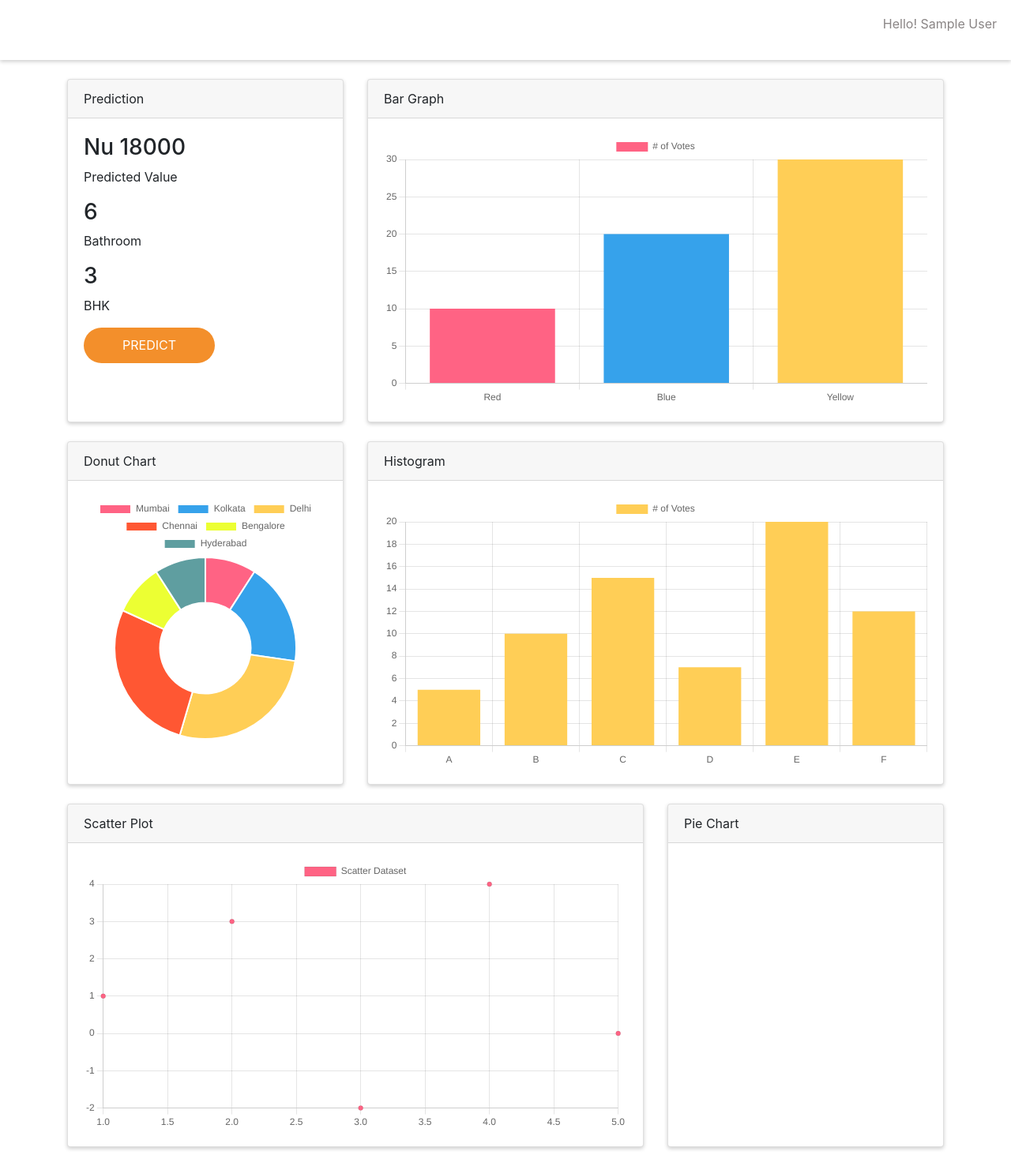
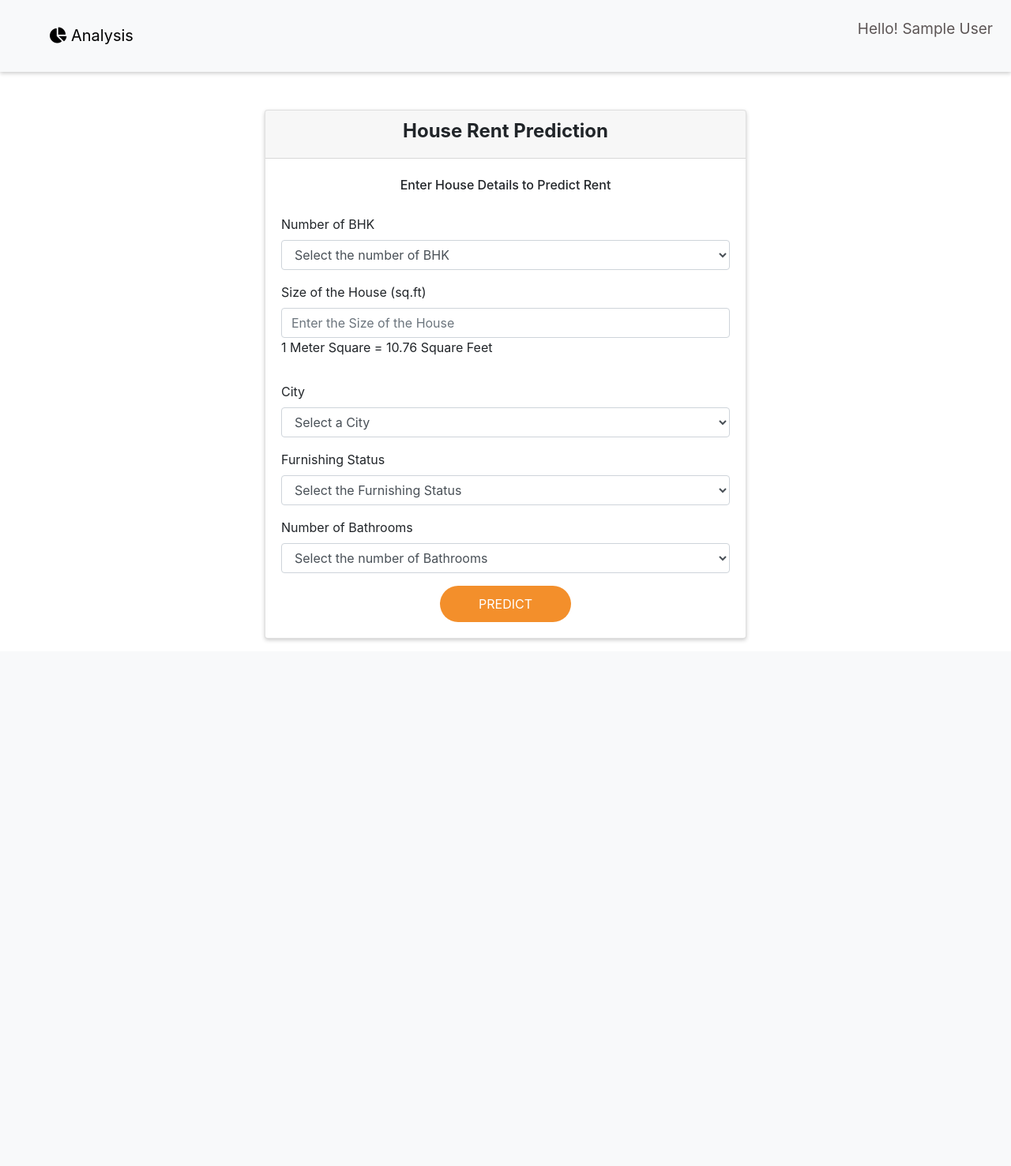
Before and after one commit to damtz/nsb-data-analysis, a Django app: page /home in a window 1280 px wide. Shown: the whole page at 79% size. After the commit the page ends 812 px from the top, so only its background shows below. Run offline with Django 3.2, Linux system fonts and the light colour scheme; the visitor is signed in with stand-in values (Sample User, id 1); a map, chart or similar area stays blank; parts of the project's set-up code (start-up, migrations or seed data) failed here and were passed over; some libraries are stand-ins or nearby versions.

Commit message:
Update home.html

```diff
--- a/myapp/templates/home.html
+++ b/myapp/templates/home.html
@@ -1,33 +1,32 @@
-{% load static %}
 <!DOCTYPE html>
 <html lang="en">
 
 <head>
     <meta charset="UTF-8">
     <meta name="viewport" content="width=device-width, initial-scale=1.0">
-    <title>Chart Examples</title>
-    <link rel="stylesheet" href="https://stackpath.bootstrapcdn.com/bootstrap/4.5.2/css/bootstrap.min.css">
+    <title>Predict Form</title>
+    <link rel="stylesheet" href="https://cdn.jsdelivr.net/npm/bootstrap@4.0.0/dist/css/bootstrap.min.css" integrity="sha384-Gn5384xqQ1aoWXA+058RXPxPg6fy4IWvTNh0E263XmFcJlSAwiGgFAW/dAiS6JXm" crossorigin="anonymous">
     <link rel="stylesheet" href="https://cdnjs.cloudflare.com/ajax/libs/font-awesome/5.15.4/css/all.min.css">
-    <link href="https://fonts.googleapis.com/css2?family=Poppins:wght@300;500;600&display=swap" rel="stylesheet">
+
     <style>
-        .card {
-            height: 100%;
-        }
         .navbar {
-            background-color: white;
+            background-color: whitesmoke;
             color: black;
             align-items: right;
-            padding: 10px;
+            font-size: 20px;
+            font-weight: 400;
+            padding: 15px;
             box-shadow: 0 2px 5px rgba(0, 0, 0, 0.2);
             justify-content: flex-end;
         }
         .dropdown {
             position: relative;
             display: inline-block;
+            font-size: 16px;
         }
         .navbar p.dropbtn {
-            color: rgb(138, 133, 133);
-            font-size: 16px;
+            color: rgb(92, 85, 85);
+            font-size: 19px;
             cursor: pointer;
             padding: 8px;
             display: flex;
@@ -46,6 +45,28 @@
         }
         .card-body .btn:hover{
             background-color: white;
+            border: solid 1px #F38F2B;
+            color: black;
+        }
+        .closeBtnContainer {
+            display: flex;
+            justify-content: center;
+            align-items: center;
+            margin-top: 1rem;
+        }
+        .closeBtn{
+            background-color: #F38F2B;
+            color: white;
+            padding: .2rem;
+            padding-left: 1rem;
+            padding-right: 1rem;
+            border-radius: 2rem;
+            height: auto;
+            width: auto;
+            border: #f1f1f1;
+        }
+        .closeBtn:hover{
+            background-color: white;
             border: solid 2px #F38F2B;
             color: black;
         }
@@ -63,7 +84,6 @@
             padding: 2px;
             color: gray;
         }
-
         .show {
             display: block;
         }
@@ -81,11 +101,86 @@
             background-color: #f1f1f1;
             color: rgb(51, 50, 50);
         }
+        .btn-trial {
+            background-color: #F38F2B;
+            color: white;
+            padding-left: 2.3rem;
+            padding-right: 2.3rem;
+            padding-top: 0.6rem;
+            padding-bottom: 0.6rem;
+            border-radius: 2rem;
+        }
+
+        .btn-trial:hover {
+            background-color: white;
+            border: solid 2px #F38F2B;
+            color: black;
+        }
+        .navbar p{
+            margin-left: auto;
+        }
+        .popup {
+            display: none;
+            position: fixed;
+            top: 50%;
+            left: 50%;
+            transform: translate(-50%, -50%);
+            background-color: white;
+            color: rgb(8, 7, 7);
+            padding: 20px;
+            border-radius: 5px;
+            z-index: 9999;
+            box-shadow: 2px 2px 4px 0 rgba(0, 0, 0, 0.2);
+            width: 400px;
+            font-size: 18px;
+        }
+        .backdrop {
+            display: none;
+            position: fixed;
+            top: 0;
+            left: 0;
+            width: 100%;
+            height: 100%;
+            background-color: rgba(0, 0, 0, 0.5);
+            z-index: 9998;
+        }
+        .popup.show {
+            display: block;
+        }
+        .bold-text {
+            font-weight: bold;
+        }
+        .container {
+            width: 50%;
+            padding-right: 15px;
+            padding-left: 15px;
+            margin-right: auto;
+            margin-left: auto;
+        }
+        .nav-link{
+            color: black !important;
+        }
+        .nav-link:hover{
+            color: green !important;
+        }
+        .nav-item{
+            padding-left: 40px;
+        }
     </style>
 </head>
 
 <body>
-    <nav class="navbar">
+    <nav class="navbar navbar-expand-lg navbar-light bg-light">
+        <button class="navbar-toggler" type="button" data-toggle="collapse" data-target="#navbarNav" aria-controls="navbarNav" aria-expanded="false" aria-label="Toggle navigation">
+          <span class="navbar-toggler-icon"></span>
+        </button>
+        <div class="collapse navbar-collapse" id="navbarNav">
+          <ul class="navbar-nav">
+            <li class="nav-item active">
+                <a class="nav-link" href="http://10/70.91.61:8051"> <i class="fas fa-chart-pie"></i> Analysis</a>
+            </li>
+          </ul>
+        </div>
         {% if user.is_authenticated %}
         <div class="dropdown">
             <p class="dropbtn" onclick="toggleDropdown()">
@@ -96,163 +191,130 @@
                     <i class="fas fa-power-off"></i>Logout
                 </a>
             </div>
+
         </div>
         {% endif %}
       </nav>
     <div class="container">
-        <div class="row">
-            <div class="col-md-4 mb-4 mt-4 ">
-                <div class="card">
-                    <div class="card-header">
-                        Prediction
+        <div class="card mt-5 mb-3">
+            <div class="card-header text-center">
+                <h4><b>House Rent Prediction</b></h3>
+            </div> <br>
+            <div class="description text-center">
+                <h6>Enter House Details to Predict Rent</h6>
             </div>
             <div class="card-body">
-                        <h3>Nu 18000</h3>
-                        <p>Predicted Value</p>
-                        <h3>6</h3>
-                        <p>Bathroom</p>
-                        <h3>3</h3>
-                        <p>BHK</p>
-                        <a href="{% url 'predict' %}" class="btn">PREDICT</a>
+
+                <form method="post" action="{% url 'result' %}" id="myForm">
+                    {% csrf_token %}
+                    <div class="form-row">
+                        <div class="form-group col-md-12">
+                            <label for="inputState">Number of BHK</label>
+                            <select id="inputState" class="form-control" name="n0" required>
+                                <option selected>Select the number of BHK</option>
+                                <option>1</option>
+                                <option>2</option>
+                                <option>3</option>
+                                <option>4</option>
+                                <option>5</option>
+                                <option>6</option>
+                            </select>
+                        </div>
+                        <div class="form-group col-md-12">
+                            <label for="inputPassword4">Size of the House (sq.ft)</label>
+                            <input type="number" class="form-control" id="inputPassword4" placeholder="Enter the Size of the House" name="n1" required>
+                            <p>1 Meter Square = 10.76 Square Feet</p>
+                        </div>
+                        <div class="form-group col-md-12">
+                            <label for="inputState2">City</label>
+                            <select id="inputState2" class="form-control" name="n2" required>
+                                <option selected>Select a City</option>
+                                <option>Kolkata</option>
+                                <option>Mumbai</option>
+                                <option>Delhi</option>
+                                <option>Bengalore</option>
+                                <option>Hyderabad</option>
+                                <option>Chennai</option>
+                            </select>
+                        </div>
+                        <div class="form-group col-md-12">
+                            <label for="inputState3">Furnishing Status</label>
+                            <select id="inputState3" class="form-control" name="n3">
+                                <option selected>Select the Furnishing Status</option>
+                                <option>Furnished</option>
+                                <option>UnFurnished</option>
+                                <option>Semi-Furnished</option>
+                            </select>
+                        </div>
+                        <div class="form-group col-md-12">
+                            <label for="inputState4">Number of Bathrooms</label>
+                            <select id="inputState4" class="form-control" name="n4">
+                                <option selected>Select the number of Bathrooms</option>
+                                <option>1</option>
+                                <option>2</option>
+                                <option>3</option>
+                                <option>4</option>
+                                <option>5</option>
+                                <option>6</option>
+                                <option>7</option>
+                                <option>8</option>
+                            </select>
+                        </div>
+                    </div>
+                    <div class="submission">
+                        <button type="button" class="btn btn-trial mx-auto d-block" id="formpredictBtn">PREDICT</button>
+                    </div>
+                    <div class="backdrop" id="backdrop"></div>
+                    <div class="popup" id="popup">
+                        <h3 style="text-align: center;">Result</h3>
+                        <h2 id="predictionText" style="font-size: 20px; text-align: center; margin-top: 10px;"></h2>
+                        <p>Number of BHK: <span id="v0"></span></p>
+                        <p>Size of the House (sq.ft): <span id="v1"></span></p>
+                        <p>City: <span id="v2"></span></p>
+                        <p>Furnishing Status: <span id="v3"></span></p>
+                        <p>Number of Bathrooms: <span id="v4"></span></p>
+                        <p id="predicted_rent"></p>
+                        <div class="closeBtnContainer">
+                            <button id="closeBtn" class="closeBtn">Close</button>
                         </div>
                     </div>
                     </div>
-            <div class="col-md-8 mb-4 mt-4">
-                <div class="card">
-                    <div class="card-header">
-                        Bar Graph
-                    </div>
-                    <div class="card-body">
-                        <canvas id="barGraph"></canvas>
+                </form>
+
             </div>
         </div>
     </div>
+</body>
+<!-- Include jQuery library -->
+<script src="https://code.jquery.com/jquery-3.6.0.min.js"></script>
 
-            <div class="col-md-4 mb-4 ">
-                <div class="card">
-                    <div class="card-header">
-                        Donut Chart
-                    </div>
-                    <div class="card-body">
-                        <canvas id="donutChart"></canvas>
-                    </div>
-                </div>
-            </div>
+<!-- Include jQuery UI library -->
+<script src="https://code.jquery.com/ui/1.13.0/jquery-ui.min.js"></script>
 
-            <div class="col-md-8 mb-4">
-                <div class="card">
-                    <div class="card-header">
-                        Histogram
-                    </div>
-                    <div class="card-body">
-                        <canvas id="histogram"></canvas>
-                    </div>
-                </div>
-            </div>
+<!-- Include jQuery UI Datepicker styling -->
+<link rel="stylesheet" href="https://code.jquery.com/ui/1.13.0/themes/smoothness/jquery-ui.css">
 
-            <div class="col-md-8 mb-4">
-                <div class="card">
-                    <div class="card-header">
-                        Scatter Plot
-                    </div>
-                    <div class="card-body">
-                        <canvas id="scatterPlot"></canvas>
-                    </div>
-                </div>
-            </div>
 
-            <div class="col-md-4 mb-4">
-                <div class="card">
-                    <div class="card-header">
-                        Pie Chart
-                    </div>
-                    <div class="card-body">
-                        <canvas id="pieChart"></canvas>
-                    </div>
-                </div>
-            </div>
-        </div>
-    </div>
+<!-- JavaScript code to activate Datepicker -->
+<script>
+    $(document).ready(function() {
+        $("#inputPassword4").datepicker({
+            dateFormat: "y/mm/dd",
+            changeYear: true,
+            yearRange: "c-99:c+99" // Allow selecting dates from 99 years ago to 99 years in the future
+        });
+    });
+</script>
 
-    <script src="https://cdn.jsdelivr.net/npm/chart.js"></script>
-    <script>
-        var donutChart = new Chart(document.getElementById("donutChart"), {
-            type: 'doughnut',
-            data: {
-                labels: ["Mumbai", "Kolkata", "Delhi", "Chennai", "Bengalore", "Hyderabad"],
-                datasets: [{
-                    data: [10, 20, 30, 30, 10, 10],
-                    backgroundColor: ["#FF6384", "#36A2EB", "#FFCE56","#FF5733", "#ECFF33","#5F9EA0"]
-                }]
-            }
-        });
-
-        var barGraph = new Chart(document.getElementById("barGraph"), {
-            type: 'bar',
-            data: {
-                labels: ["Red", "Blue", "Yellow"],
-                datasets: [{
-                    label: '# of Votes',
-                    data: [10, 20, 30],
-                    backgroundColor: ["#FF6384", "#36A2EB", "#FFCE56"]
-                }]
-            },
-            options: {
-                scales: {
-                    yAxes: [{
-                        ticks: {
-                            beginAtZero: true
-                        }
-                    }]
-                }
-            }
-        });
-
-        var histogram = new Chart(document.getElementById("histogram"), {
-            type: 'bar',
-            data: {
-                labels: ["A", "B", "C", "D", "E", "F"],
-                datasets: [{
-                    label: '# of Votes',
-                    data: [5, 10, 15, 7, 20, 12],
-                    backgroundColor: "#FFCE56"
-                }]
-            },
-            options: {
-                scales: {
-                    yAxes: [{
-                        ticks: {
-                            beginAtZero: true
-                        }
-                    }]
-                }
-            }
-        });
-
-        var scatterPlot = new Chart(document.getElementById("scatterPlot"), {
-            type: 'scatter',
-            data: {
-                datasets: [{
-                    label: 'Scatter Dataset',
-                    data: [
-                        { x: 1, y: 1 },
-                        { x: 2, y: 3 },
-                        { x: 3, y: -2 },
-                        { x: 4, y: 4 },
-                        { x: 5, y: 0 }
-                    ],
-                    backgroundColor: "#FF6384"
-                }]
-            },
-            options: {
-                scales: {
-                    xAxes: [{
-                        type: 'linear',
-                        position: 'bottom'
-                    }]
-                }
-            }
-        });
+<script src="https://code.jquery.com/jquery-3.2.1.slim.min.js"
+    integrity="sha384-KJ3o2DKtIkvYIK3UENzmM7KCkRr/rE9/Qpg6aAZGJwFDMVNA/GpGFF93hXpG5KkN"
+    crossorigin="anonymous"></script>
+<script src="https://cdn.jsdelivr.net/npm/popper.js@1.12.9/dist/umd/popper.min.js"
+    integrity="sha384-ApNbgh9B+Y1QKtv3Rn7W3mgPxhU9K/ScQsAP7hUibX39j7fakFPskvXusvfa0b4Q"
+    crossorigin="anonymous"></script>
+<script src="https://cdn.jsdelivr.net/npm/bootstrap@4.0.0/dist/js/bootstrap.min.js"
+    integrity="sha384-JZR6Spejh4U02d8jOt6vLEHfe/JQGiRRSQQxSfFWpi1MquVdAyjUar5+76PVCmYl"
+    crossorigin="anonymous"></script>
 </script>
 <script>
     function toggleDropdown() {
@@ -272,9 +334,45 @@
             }
         }
     }
+</script>
+<!-- JavaScript for the popup -->
+<script src="https://code.jquery.com/jquery-3.6.0.min.js"></script>
+<script>
+    // Function to display the popup with form data and predicted rent
+    function showPopup() {
+        const v0 = $("#inputState").val();
+        const v1 = $("#inputPassword4").val();
+        const v2 = $("#inputState2").val();
+        const v3 = $("#inputState3").val();
+        const v4 = $("#inputState4").val();
+        // const v5 = $("#inputDate").val();
 
+        $("#v0").text(v0);
+        $("#v1").text(v1);
+        $("#v2").text(v2);
+        $("#v3").text(v3);
+        $("#v4").text(v4);
+        // $("#v5_numeric").text(v5);
 
+        $.post("{% url 'result' %}", {n0: v0, n1: v1, n2: v2, n3: v3, n4: v4, csrfmiddlewaretoken: '{{ csrf_token }}'}, function(data) {
+            var predictedRentText = '<span class="bold-text">Predicted Rent: Rupees</span> ' + data.predicted_rent;
+            $("#predicted_rent").html(predictedRentText);
+
+            $("#popup").show();
+            $("#backdrop").show();
+        });
+    }
+
+    // Function to close the popup
+    function closePopup() {
+        $("#popup").hide();
+        $("#backdrop").hide();
+        $("#form")[0].reset();
+    }
+
+    // Attach event listener to the predict button
+    $("#formpredictBtn").on("click", showPopup);
+
+    $("#closeBtn").on("click", closePopup);
 </script>
-</body>
-
 </html>
```
Lines whose indentation alone changed are shown as unchanged.
